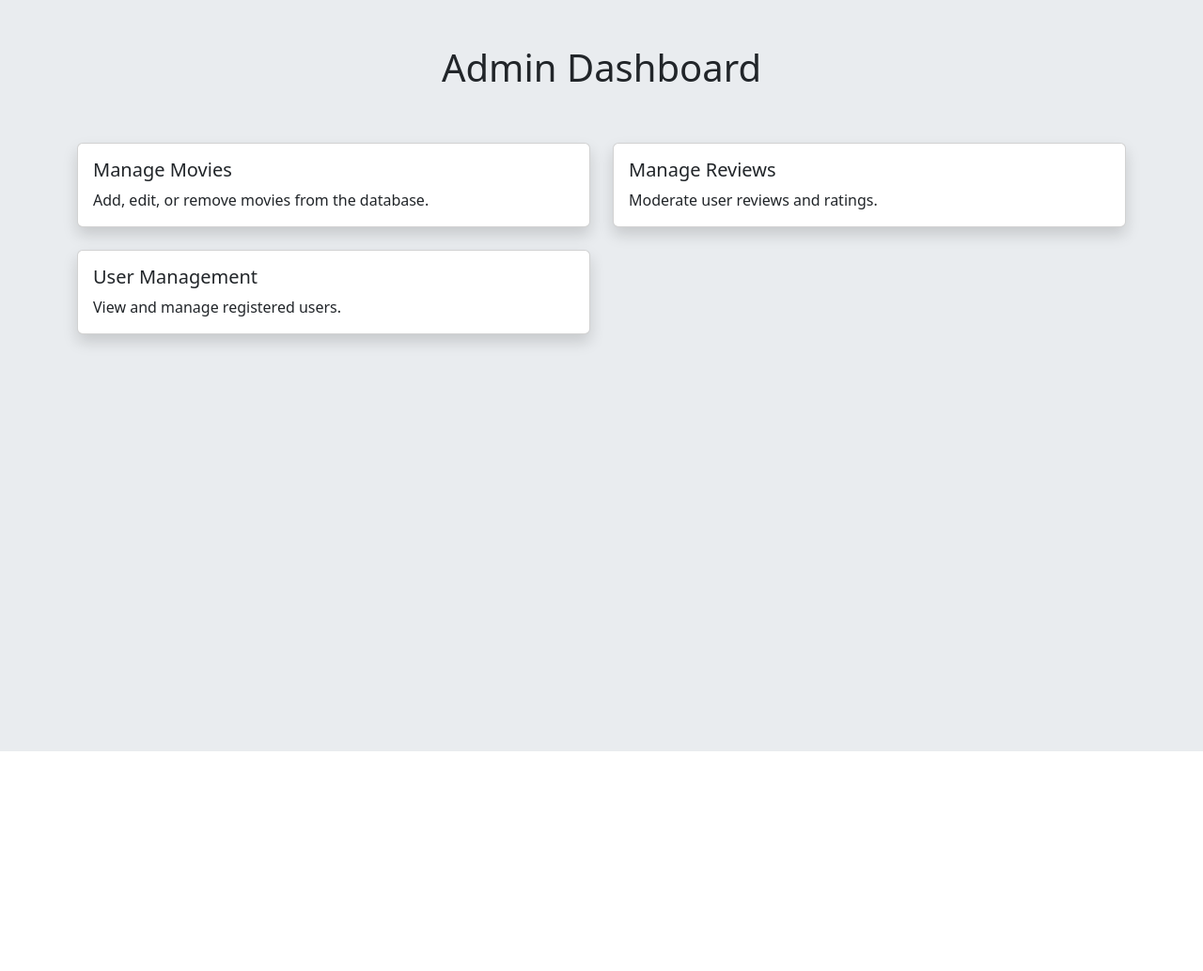
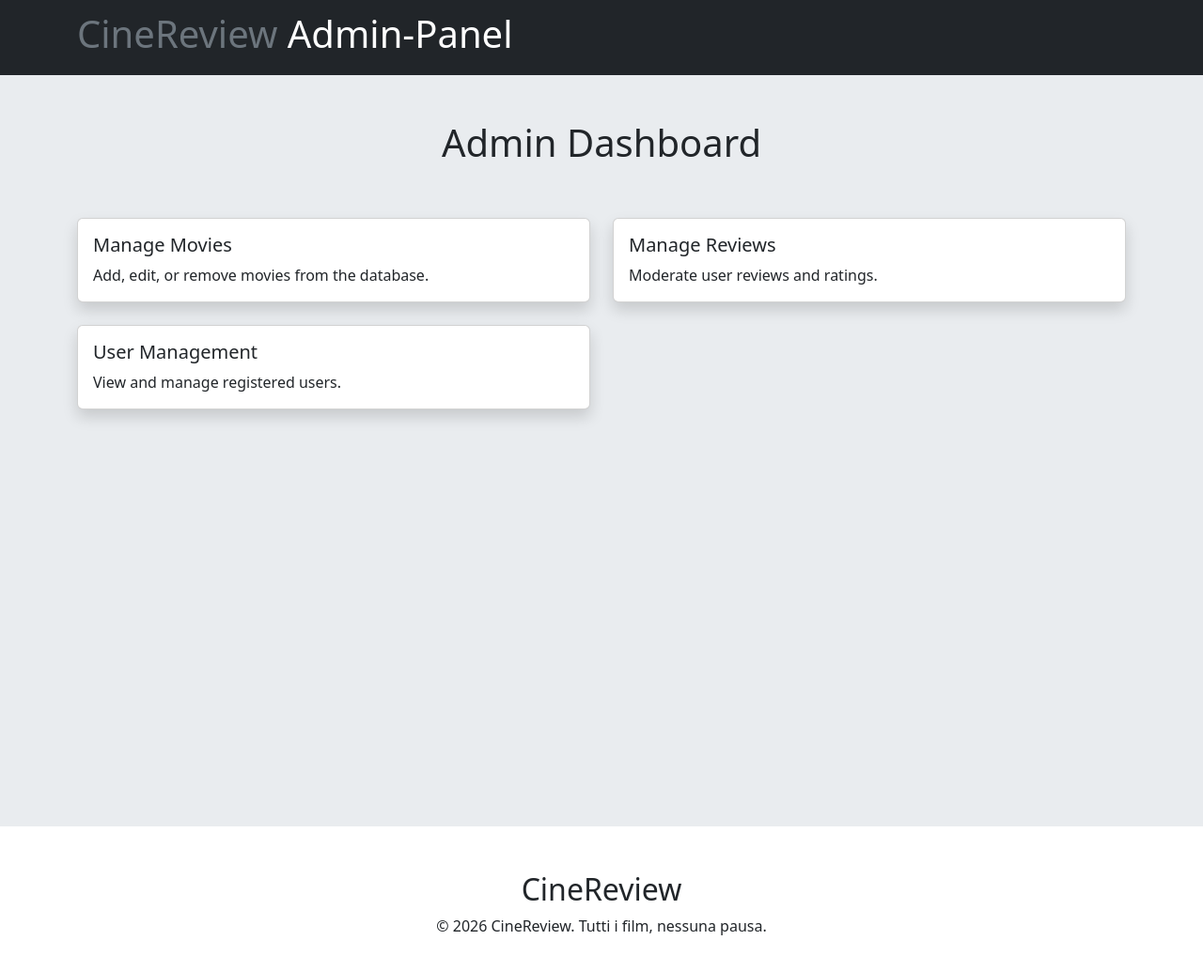
Before and after one commit to angeloren92/webapp-react, a React (Vite) app: page /admin in a window 1280 px wide. Shown: the top 1034 px of the page at 94% size. Before the commit the page ends 800 px from the top, so only its background shows below. Built offline with nearby package versions, Linux system fonts and the light colour scheme; no server answers.

Commit message:
add admin layout + header + footer

```diff
--- a/src/App.jsx
+++ b/src/App.jsx
@@ -1,7 +1,8 @@
 import { BrowserRouter, Routes, Route } from "react-router-dom"
 import DefaultLayout from "./Layouts/DefaultLayout"
+import AdminLayout from "./Layouts/AdminLayout"
 import HomePage from "./Pages/HomePage"
-import Movie from "./Pages/Movie"
+import MoviePage from "./Pages/MoviePage"
 import AdminPage from "./Pages/AdminPage"
 import { GlobalProvider } from "./Context/GlobalContext"
 
@@ -18,14 +19,16 @@ function App() {
         <Routes>
           <Route element={<DefaultLayout />}>
             <Route index element={<HomePage />} />
-            <Route path="/movie/:id" element={<Movie />} />
+            <Route path="/movie/:id" element={<MoviePage />} />
           </Route>
         </Routes>
       </BrowserRouter>
 
       <BrowserRouter>
         <Routes>
-          <Route path="/admin" element={<AdminPage />} />
+          <Route element={<AdminLayout />}>
+            <Route path="/admin" element={<AdminPage />} />
+          </Route>
         </Routes>
       </BrowserRouter>
 
--- /dev/null
+++ b/src/Components/Admin/AppAdminFooter.jsx
@@ -0,0 +1,16 @@
+// Footer component: site branding and copyright
+export default function AppFooter() {
+
+    return (
+        <footer className="container">
+            <div className="d-flex flex-column align-items-center justify-content-center py-5">
+                <div className="footer-logo">
+                    <h2>Cine<span>Review</span></h2>
+                </div>
+                <div className="footer-copyright">
+                    <p>© {new Date().getFullYear()} CineReview. Tutti i film, nessuna pausa.</p>
+                </div>
+            </div>
+        </footer>
+    )
+}
--- /dev/null
+++ b/src/Components/Admin/AppAdminHeader.jsx
@@ -0,0 +1,15 @@
+
+export default function AppAdminHeader() {
+
+    return (
+        <header>
+            <nav className="navbar navbar-dark bg-dark navbar-expand-sm">
+                <div className="container">
+                    <h1 className="text-white">
+                        <span className="text-secondary">CineReview </span>
+                        Admin-Panel</h1>
+                </div>
+            </nav>
+        </header>
+    )
+}
--- a/src/Components/AppMovieCardElements.jsx
+++ b/src/Components/AppMovieCardElements.jsx
@@ -1,3 +1,5 @@
+import { Link } from "react-router-dom";
+import AppVoteStars from "./AppVoteStars.jsx";
 // Movie detail elements: reusable block for the Movie page that
 // displays title, vote, director, year, genre and plot summary.
 export default function AppMovieCardElements({ movie }) {
--- /dev/null
+++ b/src/Layouts/AdminLayout.jsx
@@ -0,0 +1,15 @@
+import AppAdminHeader from "../Components/Admin/AppAdminHeader"
+import AppAdminFooter from "../Components/Admin/AppAdminFooter"
+import { Outlet } from "react-router-dom"
+export default function AdminLayout() {
+
+    return (
+        <>
+            <AppAdminHeader />
+            <main>
+                <Outlet />
+            </main>
+            <AppAdminFooter />
+        </>
+    )
+}
--- a/src/Pages/Movie.jsx
+++ b/src/Pages/MoviePage.jsx
@@ -1,6 +1,6 @@
 import { useEffect, useState, useContext } from "react";
 import { useParams } from "react-router-dom"
-import { GlobalContext } from "../Context/GlobalContext";
+import { GlobalContext } from "../Context/GlobalContext.jsx";
 import AppReview from "../Components/AppReview.jsx";
 import AppAddReviewForm from "../Components/AppAddReviewForm.jsx";
 
```
